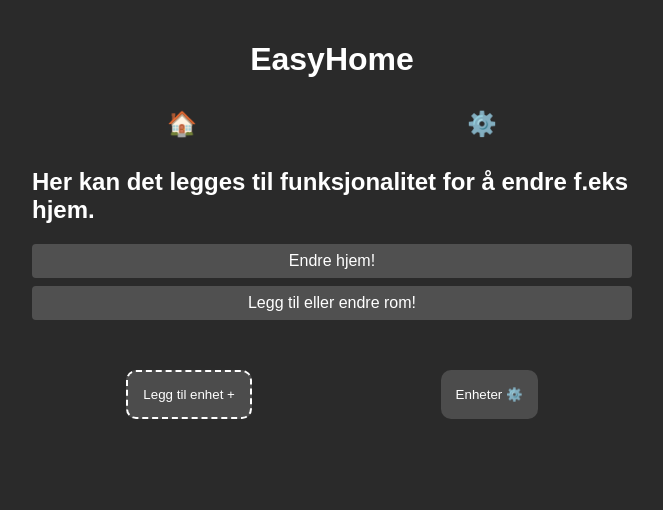
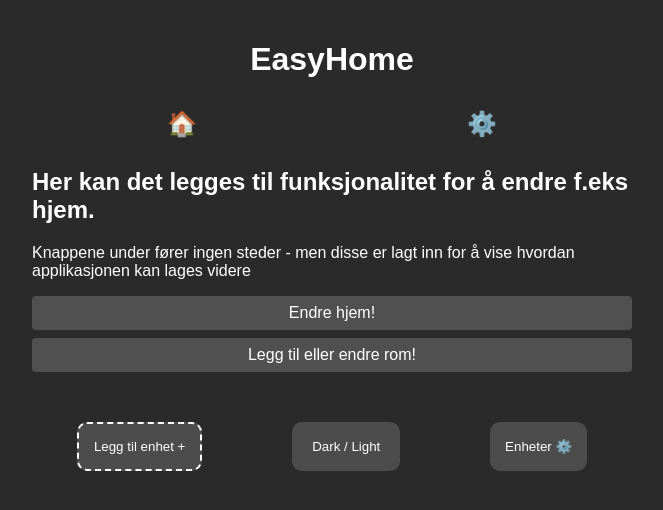
Before and after one commit to StefanBStrand/SETGruppe11HIOF, a Django app: page /settings/ in a window 1280 px wide. Shown: the top 510 px of the page, without its empty margins (308-971 px from the left). Run offline with Django 5.2, Linux system fonts and the light colour scheme; the visitor is signed in with stand-in values (Sample User, id 1).

Commit message:
Darkmode/ lightmode

```diff
--- a/homeapp/views.py
+++ b/homeapp/views.py
@@ -17,9 +17,15 @@ def home_view(request):
     user = request.user
 
     home = Home.objects.filter(owner=user).first()
-    lon = home.lon
-    lat = home.lat
-    air_temperature, humidity, wind = fetch_weather_data(lat, lon)
+    if home is None:
+        lon = 59.21
+        lat = 10.92
+        air_temperature, humidity, wind = fetch_weather_data(lat, lon)
+    else:
+        lon = home.lon
+        lat = home.lat
+        air_temperature, humidity, wind = fetch_weather_data(lat, lon)
+
 
     context = {
         'user': user,
@@ -123,17 +129,13 @@ def thermostat_detail(request, id):
 @login_required
 def update_device_temperature(request, device_type, id):
     if request.method == "POST":
-        # Hent enheten basert på device_type og id
         device = get_object_or_404(SmartThermostat, id=id)
-
-
-        # Hent ny temperatur fra POST-data
         new_temperature = int(request.POST.get('temperature'))
 
         try:
-            # Kall modellen sin metode for oppdatering
+
             response_message = device.update_temperature(new_temperature)
-            # Legg til en suksessmelding
+
             messages.success(request, response_message)
         except Exception as e:
             # Legg til en feilmelding ved unntak
--- a/static/css/base.css
+++ b/static/css/base.css
@@ -11,6 +11,21 @@ body {
     justify-content: space-between;
     height: 100vh;
 }
+
+body.dark-mode {
+    font-family: Arial, sans-serif;
+    background-color: white;
+    color: black;
+    margin: 0;
+    padding: 0;
+    display: flex;
+    flex-direction: column;
+    align-items: center;
+    justify-content: space-between;
+    height: 100vh;
+}
+
+
 
 .container {
     width: 100%;
--- a/templates/base.html
+++ b/templates/base.html
@@ -9,6 +9,7 @@
     <link rel="stylesheet" href="{% static 'css/base.css' %}">
 </head>
 <body>
+
     <div class="container">
     <header>
         <h1><a href="{% url 'home' %}">EasyHome</a></h1>
@@ -18,6 +19,7 @@
         <button id="home-btn" class="icon-button"><a href="{% url 'home' %}">🏠</a></button>
 
         <button id="settings-btn" class="icon-button"><a href="{% url 'settings' %}">⚙️</a></button>
+
     </nav>
 
         <script>
@@ -28,6 +30,25 @@
             messages.style.display = 'none'; // Skjuler meldingen
         }
     }, 3000);
+
+    const body = document.body;
+
+
+const savedTheme = localStorage.getItem('theme');
+if (savedTheme) {
+    body.classList.add(savedTheme);
+}
+
+
+function toggleTheme() {
+    if (body.classList.contains('dark-mode')) {
+        body.classList.remove('dark-mode');
+        localStorage.setItem('theme', ''); // Fjern lagret tema
+    } else {
+        body.classList.add('dark-mode');
+        localStorage.setItem('theme', 'dark-mode'); // Lagre tema
+    }
+}
 </script>
 
 
@@ -46,6 +67,7 @@
             <footer>
 
         <button class="add-device"><a href="{% url 'new_device_list'  %}">Legg til enhet +</a></button>
+                <button onclick="toggleTheme()">Dark / Light</button>
         <button class="devices-settings">Enheter ⚙️</button>
     </footer>
 </div>
--- a/templates/settings.html
+++ b/templates/settings.html
@@ -2,6 +2,7 @@
 
 {% block content %}
 <h2>Her kan det legges til funksjonalitet for å endre f.eks hjem.</h2>
+<p>Knappene under fører ingen steder - men disse er lagt inn for å vise hvordan applikasjonen kan lages videre</p>
 <a href="#" class="device-button">Endre hjem!</a>
 <a href="#" class="device-button">Legg til eller endre rom!</a>
 
```
